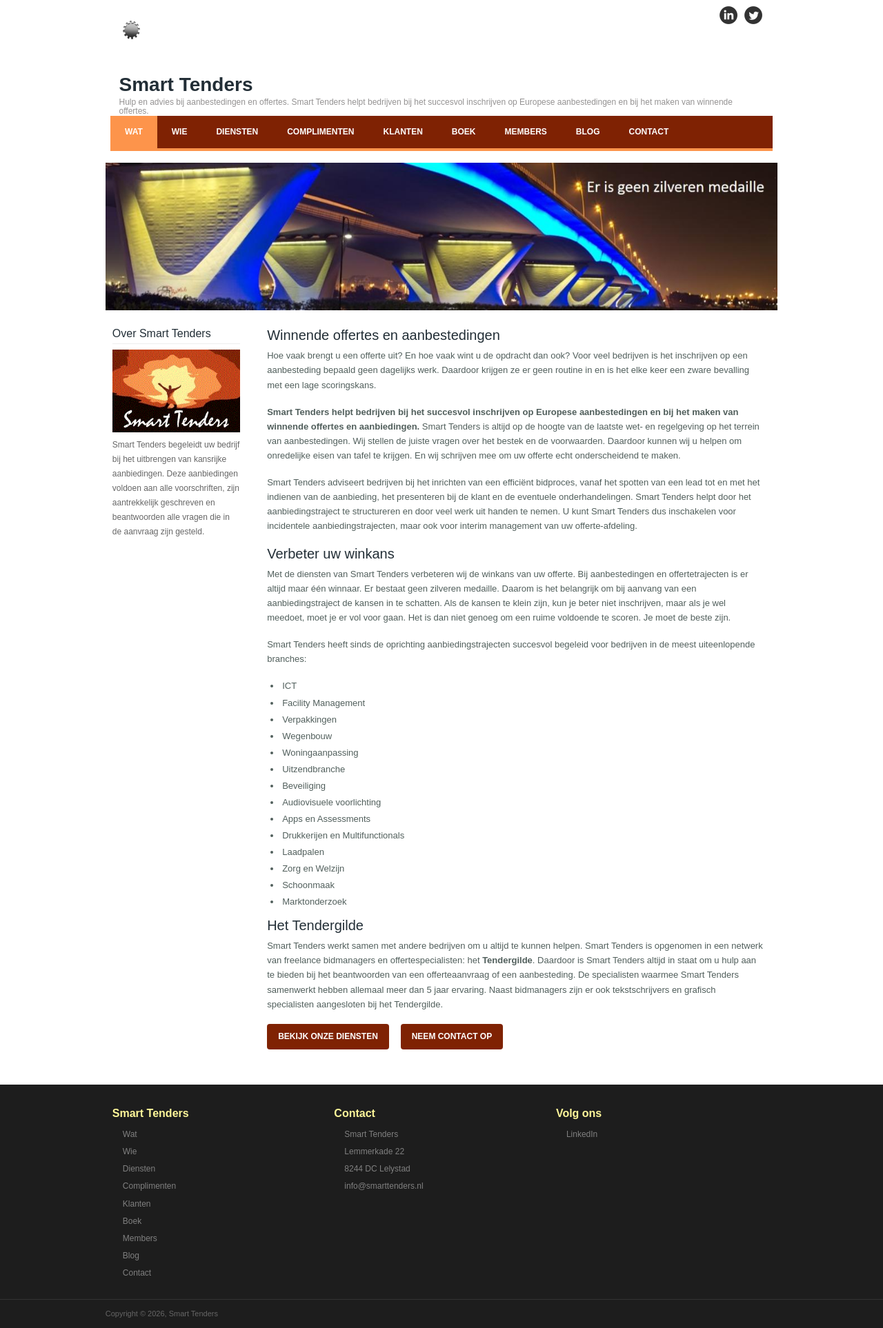
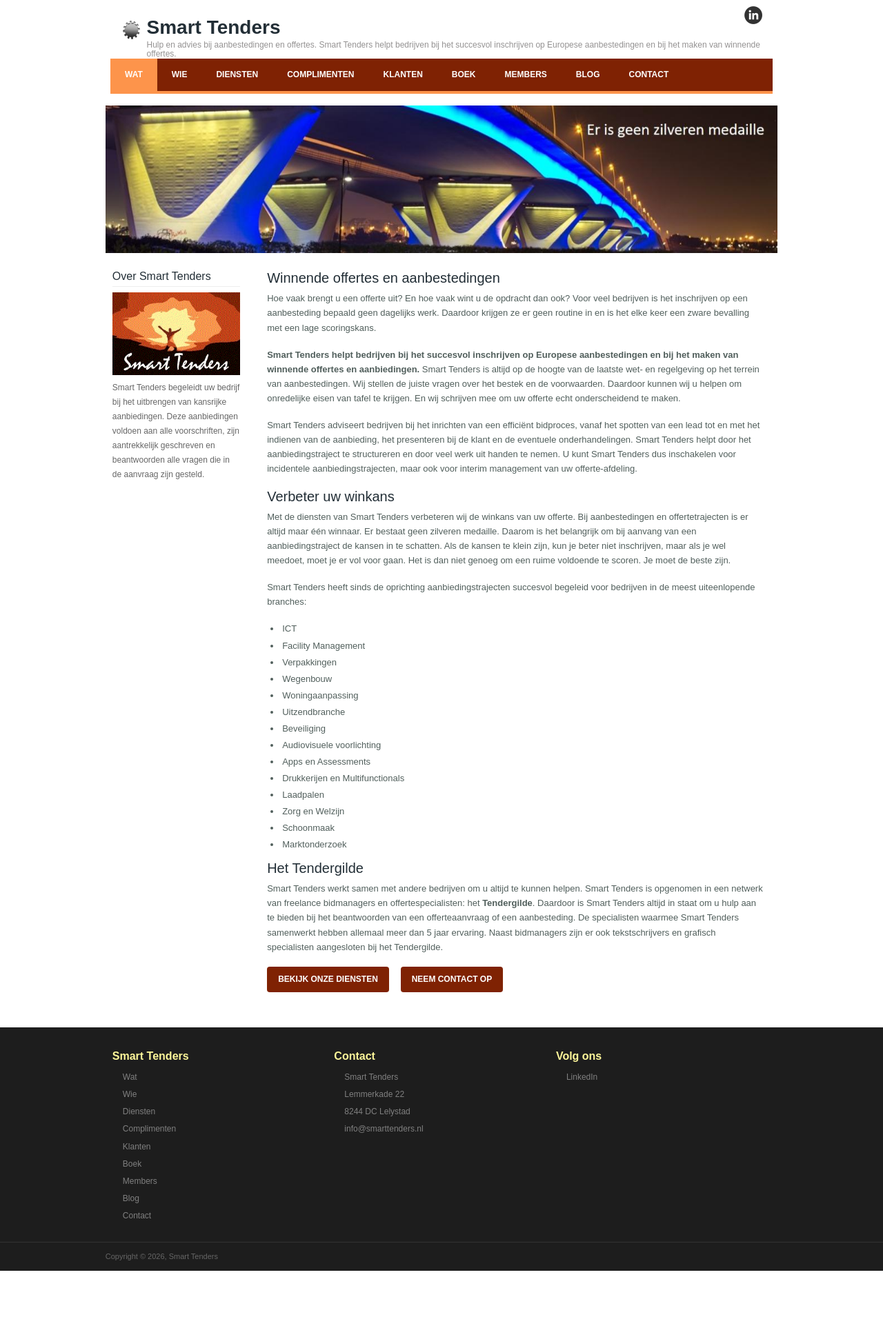
Before and after one commit to jessehouwing/smarttenders.nl, a Jekyll site: the page built from index.md, in a window 1280 px wide. Shown: the whole page at 69% size. Built offline with Jekyll 4.4.1, drawn with Linux system fonts in a browser that asks for light colours; after the commit the page ends 1843 px from its top, so only the background shows below that.

Commit message:
Fix cog alignment with flexbox header and remove Twitter/X icon
- Replace float-based header layout with CSS flexbox so the logo (cog)
  correctly appears side-by-side with the site title instead of stacking
  vertically below it. Root cause: the site-description text inside the
  h1 expanded its shrink-to-fit width to the full header width, leaving
  no room for the logo float.
- Remove Twitter/X social icon link from header (was re-introduced by
  a previous PR) and delete the twitter.png asset.

Note: Twitter/X account references should not appear anywhere on the site.

Agent-Logs-Url: https://github.com/jessehouwing/smarttenders.nl/sessions/0e118f49-0be6-46e2-ba5d-c96d6070e95a

Co-authored-by: jessehouwing <4173387+jessehouwing@users.noreply.github.com>

```diff
--- a/_layouts/default.html
+++ b/_layouts/default.html
@@ -19,7 +19,6 @@
       <div class="social-icons">
         <ul>
           <li><a href="https://www.linkedin.com/in/roelfhouwing" target="_blank" rel="me noopener" aria-label="LinkedIn"><img src="{{ '/assets/images/linkedin.png' | relative_url }}" alt="LinkedIn" width="32" height="32"></a></li>
-          <li><a href="https://www.twitter.com/Smart_Tenders" target="_blank" rel="me noopener" aria-label="Twitter"><img src="{{ '/assets/images/twitter.png' | relative_url }}" alt="Twitter" width="32" height="32"></a></li>
         </ul>
       </div>
       <div id="logo">
--- a/assets/css/style.css
+++ b/assets/css/style.css
@@ -150,6 +150,8 @@ blockquote + p {
   padding: 0 10px;
   overflow: hidden;
   position: relative;
+  display: flex;
+  align-items: flex-start;
 }
 
 /* Social icons – top-right of header */
@@ -185,7 +187,7 @@ blockquote + p {
 
 /* Logo */
 #logo {
-  float: left;
+  flex-shrink: 0;
   margin: 30px 10px 25px 5px;
 }
 
@@ -195,7 +197,8 @@ blockquote + p {
 
 /* Site title */
 #site-title {
-  float: left;
+  flex: 1;
+  min-width: 0;
   margin: 25px 0 0;
   font-size: 28px;
   font-weight: bold;
```
Also changed, not shown: assets/images/twitter.png (deleted).
